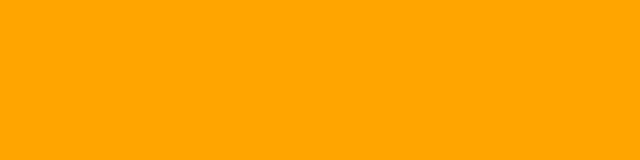
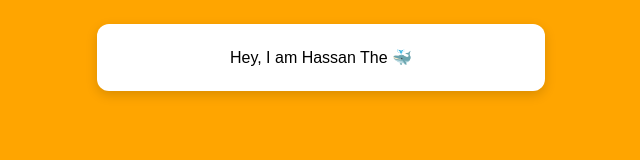
Before and after one commit to omsi96/GitTest, a plain HTML site: page index.html in a window 1280 px wide. Shown: the whole page, without its empty margins (319-959 px from the left). Drawn offline with Linux system fonts and the light colour scheme.

Commit message:
Add Hassan whale card to index page
Co-Authored-By: Claude Opus 4.7 (1M context) <noreply@anthropic.com>

```diff
--- a/index.html
+++ b/index.html
@@ -4,8 +4,19 @@
   <title>Orange Page</title>
   <style>
     body { background: orange; }
+    .card {
+      background: white;
+      border-radius: 12px;
+      padding: 24px;
+      margin: 24px auto;
+      max-width: 400px;
+      box-shadow: 0 4px 12px rgba(0,0,0,0.15);
+      font-family: sans-serif;
+      text-align: center;
+    }
   </style>
 </head>
 <body>
+  <div class="card">Hey, I am Hassan The 🐳</div>
 </body>
 </html>
```
